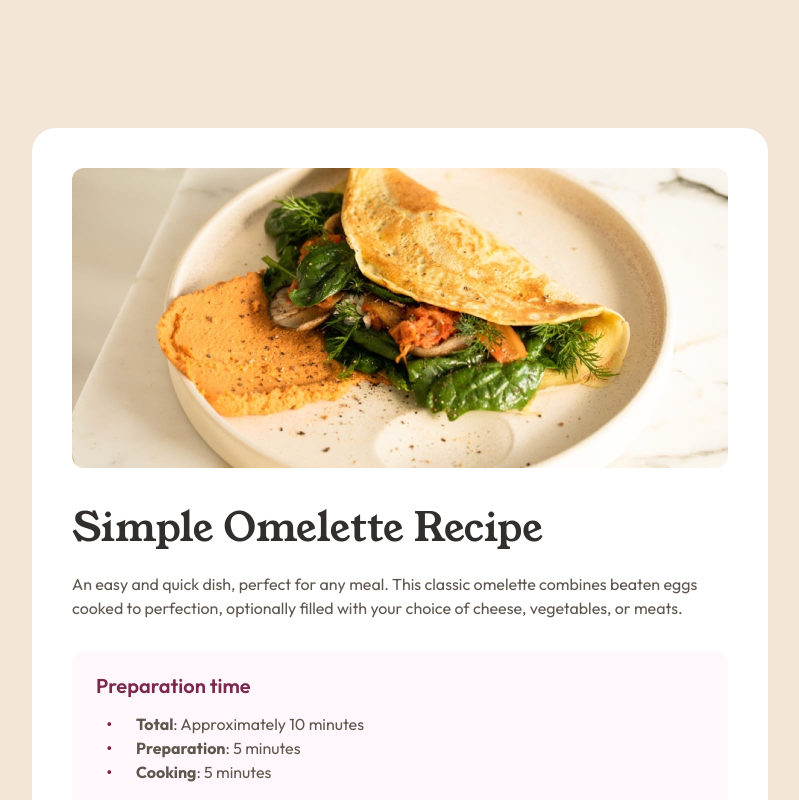
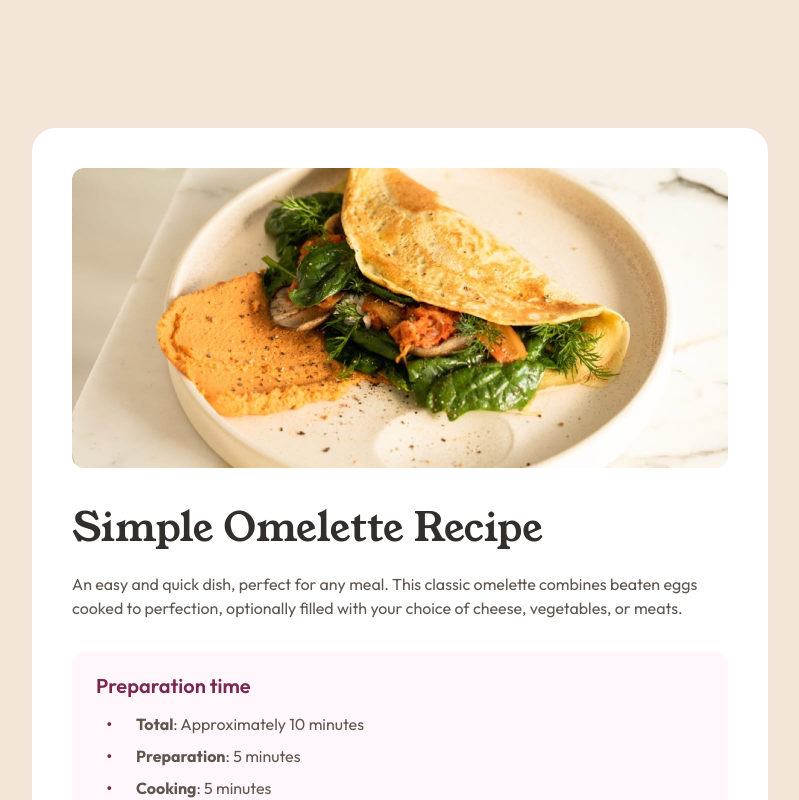
Before and after one commit to RicardoGeada/fm-recipe-page, a React app: page / in a window 1280 px wide. Shown: the top 800 px of the page, without its empty margins (240-1039 px from the left). Built offline with nearby package versions, Linux system fonts and the light colour scheme; the HTML template or start-up script is replaced by a standard one.

Commit message:
style(recipe-ingredients): add gap between list items

```diff
--- a/src/components/Recipe/components/RecipePreparationTime/RecipePreparationTime.module.scss
+++ b/src/components/Recipe/components/RecipePreparationTime/RecipePreparationTime.module.scss
@@ -16,6 +16,9 @@
     ul {
       list-style: "•";
       padding-left: var(--space-200);
+      display: flex;
+      flex-direction: column;
+      gap: var(--space-100);
     }
 
     li {
```
